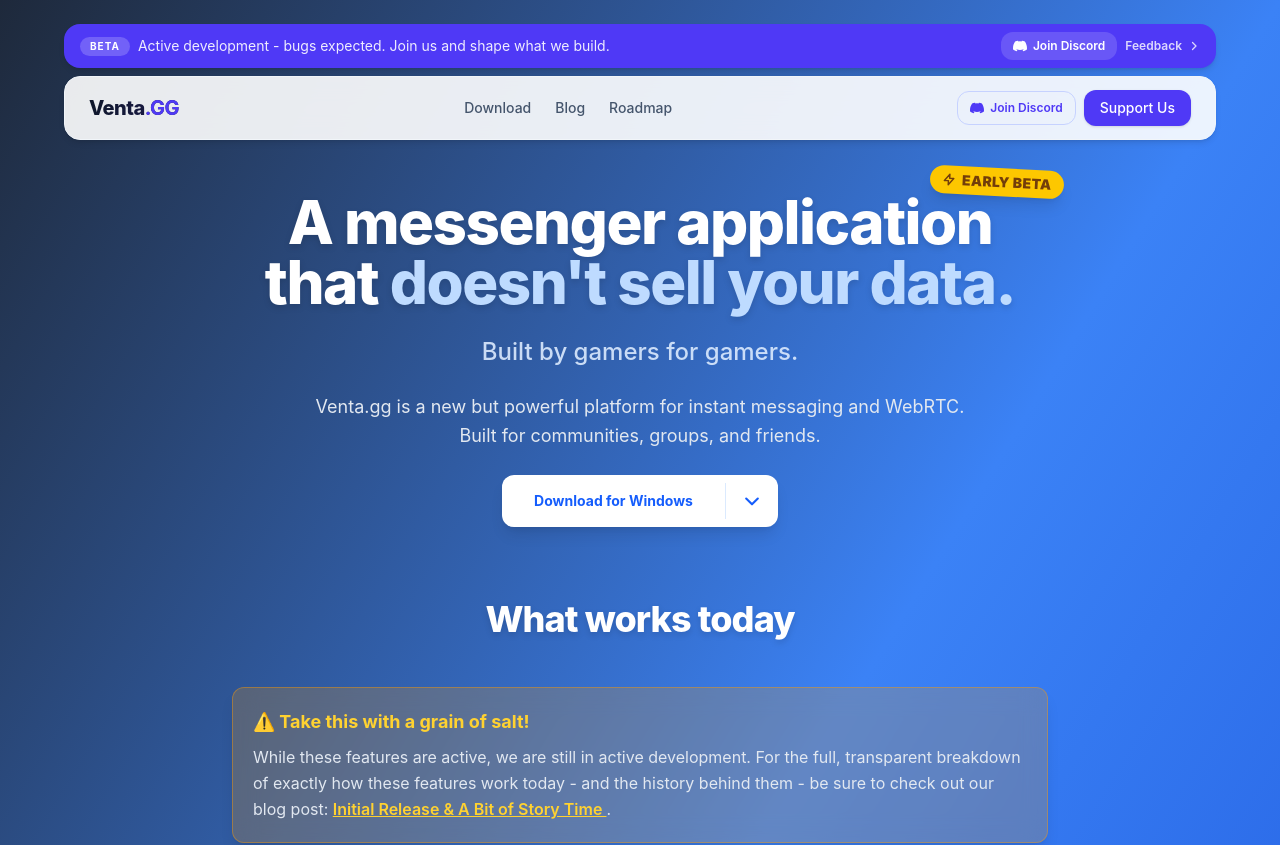
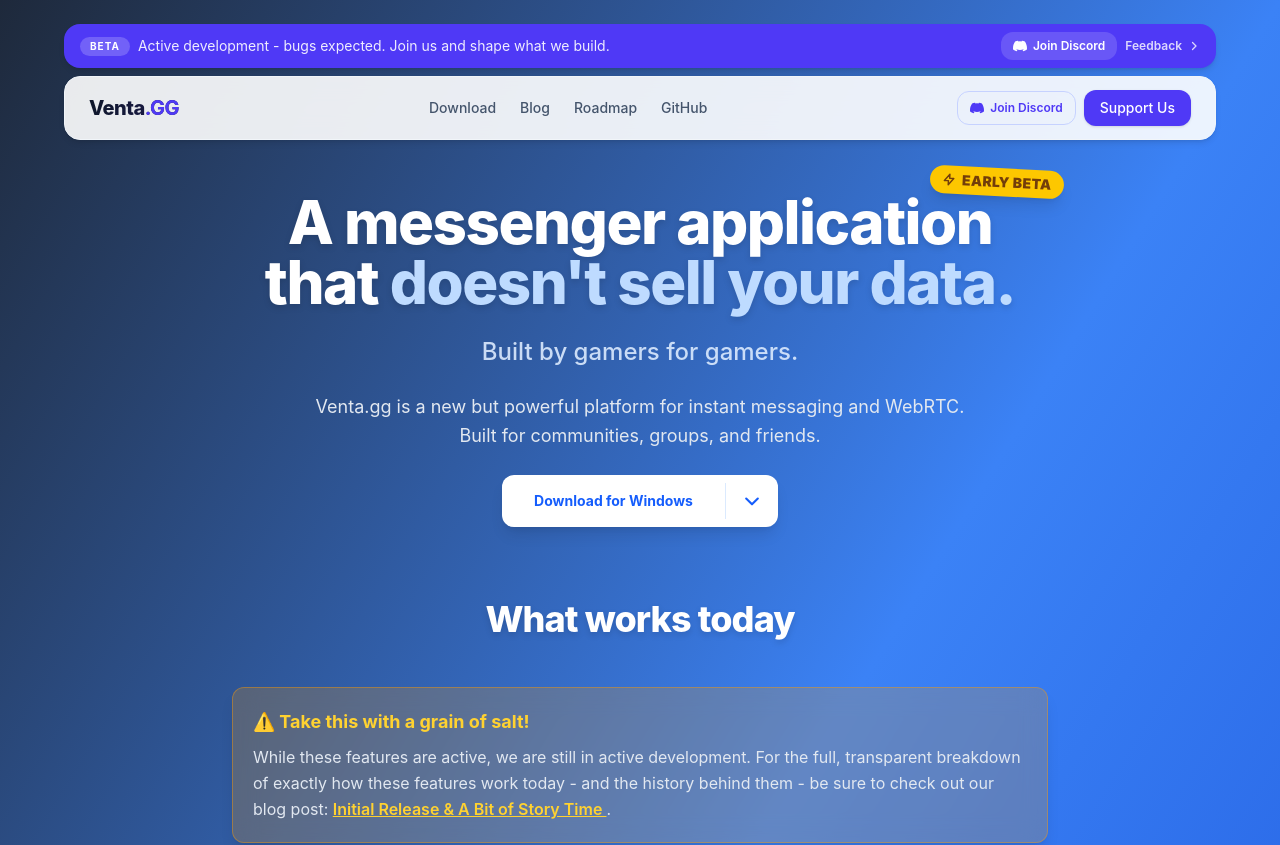
Before and after one commit to AlpineBits-ch/venta-landing, an Angular app: page /home in a window 1280 px wide. Shown: the top 845 px of the page. Built offline with nearby package versions, Linux system fonts and the light colour scheme.

Commit message:
feat: add github link

```diff
--- a/src/app/components/header/header.html
+++ b/src/app/components/header/header.html
@@ -1,6 +1,5 @@
 <div class="fixed top-4 sm:top-6 left-1/2 -translate-x-1/2 w-[92vw] max-w-6xl z-50 flex flex-col gap-2">
 
-  <!-- Beta banner -->
   <div class="w-full bg-indigo-600 rounded-2xl px-4 py-2 flex items-center justify-between gap-3 shadow-md">
     <div class="flex items-center gap-2 min-w-0">
       <span class="bg-white/20 text-white text-[10px] font-bold tracking-widest uppercase px-2.5 py-0.5 rounded-full shrink-0">
@@ -11,13 +10,10 @@
       </p>
     </div>
 
-    <!-- CTA buttons -->
     <div class="flex items-center gap-2 shrink-0">
-      <!-- Discord -->
       <a href="https://discord.gg/mZVAaz6F4"
          target="_blank" rel="noopener noreferrer"
          class="flex items-center gap-1.5 bg-white/15 hover:bg-white/25 text-white text-xs font-semibold px-3 py-1.5 rounded-xl transition-colors whitespace-nowrap">
-        <!-- Discord logo -->
         <svg class="w-3.5 h-3.5 shrink-0" viewBox="0 0 24 24" fill="currentColor">
           <path d="M20.317 4.37a19.791 19.791 0 0 0-4.885-1.515.074.074 0 0 0-.079.037c-.21.375-.444.864-.608 1.25a18.27 18.27 0 0 0-5.487 0 12.64 12.64 0 0 0-.617-1.25.077.077 0 0 0-.079-.037A19.736 19.736 0 0 0 3.677 4.37a.07.07 0 0 0-.032.027C.533 9.046-.32 13.58.099 18.057a.082.082 0 0 0 .031.057 19.9 19.9 0 0 0 5.993 3.03.078.078 0 0 0 .084-.028c.462-.63.874-1.295 1.226-1.994a.076.076 0 0 0-.041-.106 13.107 13.107 0 0 1-1.872-.892.077.077 0 0 1-.008-.128 10.2 10.2 0 0 0 .372-.292.074.074 0 0 1 .077-.01c3.928 1.793 8.18 1.793 12.062 0a.074.074 0 0 1 .078.01c.12.098.246.198.373.292a.077.077 0 0 1-.006.127 12.299 12.299 0 0 1-1.873.892.077.077 0 0 0-.041.107c.36.698.772 1.362 1.225 1.993a.076.076 0 0 0 .084.028 19.839 19.839 0 0 0 6.002-3.03.077.077 0 0 0 .032-.054c.5-5.177-.838-9.674-3.549-13.66a.061.061 0 0 0-.031-.03z"/>
         </svg>
@@ -25,7 +21,6 @@
         <span class="sm:hidden">Discord</span>
       </a>
 
-      <!-- Feedback -->
       <a href="https://discord.gg/mZVAaz6F4"
          target="_blank" rel="noopener noreferrer"
          class="flex items-center gap-1.5 text-white/80 hover:text-white text-xs font-semibold whitespace-nowrap transition-colors">
@@ -37,7 +32,6 @@
     </div>
   </div>
 
-  <!-- Main header -->
   <header class="w-full h-16 bg-white/90 backdrop-blur-md rounded-2xl shadow-md border border-slate-100 flex items-center justify-between px-4 sm:px-6">
 
     <div routerLink="/" class="flex items-center flex-shrink-0">
@@ -50,10 +44,10 @@
       <a routerLink="/home" class="text-sm font-medium text-slate-600 hover:text-slate-900 transition-colors">Download</a>
       <a routerLink="/blog" class="text-sm font-medium text-slate-600 hover:text-slate-900 transition-colors">Blog</a>
       <a routerLink="/roadmap" class="text-sm font-medium text-slate-600 hover:text-slate-900 transition-colors">Roadmap</a>
+      <a href="https://github.com/orgs/AlpineBits-ch/repositories" target="_blank" rel="noopener noreferrer" class="text-sm font-medium text-slate-600 hover:text-slate-900 transition-colors">GitHub</a>
     </nav>
 
     <div class="flex items-center gap-2">
-      <!-- Discord button in main header too (desktop only) -->
       <a href="https://discord.gg/razdBNqt9u"
          target="_blank" rel="noopener noreferrer"
          class="hidden sm:flex items-center gap-1.5 text-indigo-600 hover:text-indigo-700 border border-indigo-200 hover:border-indigo-300 hover:bg-indigo-50 text-xs font-semibold px-3 py-2 rounded-xl transition-all whitespace-nowrap">
@@ -79,12 +73,12 @@
       </button>
     </div>
 
-    <!-- Mobile menu -->
     <div [class.hidden]="!isMenuOpen"
          class="absolute top-[calc(100%+8px)] left-0 w-full bg-white/95 backdrop-blur-md rounded-2xl border border-slate-100 shadow-xl p-4 flex flex-col gap-3 sm:hidden origin-top z-50">
       <a routerLink="/home" (click)="isMenuOpen = false" class="text-base font-semibold text-slate-700 hover:text-indigo-600 hover:bg-slate-50 px-4 py-2.5 rounded-xl transition-colors">Download</a>
       <a routerLink="/blog" (click)="isMenuOpen = false" class="text-base font-semibold text-slate-700 hover:text-indigo-600 hover:bg-slate-50 px-4 py-2.5 rounded-xl transition-colors">Blog</a>
       <a routerLink="/roadmap" (click)="isMenuOpen = false" class="text-base font-semibold text-slate-700 hover:text-indigo-600 hover:bg-slate-50 px-4 py-2.5 rounded-xl transition-colors">Roadmap</a>
+      <a href="https://github.com/orgs/AlpineBits-ch/repositories" target="_blank" rel="noopener noreferrer" (click)="isMenuOpen = false" class="text-base font-semibold text-slate-700 hover:text-indigo-600 hover:bg-slate-50 px-4 py-2.5 rounded-xl transition-colors">GitHub</a>
 
       <div class="border-t border-slate-100 pt-3 mt-1">
         <a href="https://discord.gg/mZVAaz6F4"
```
